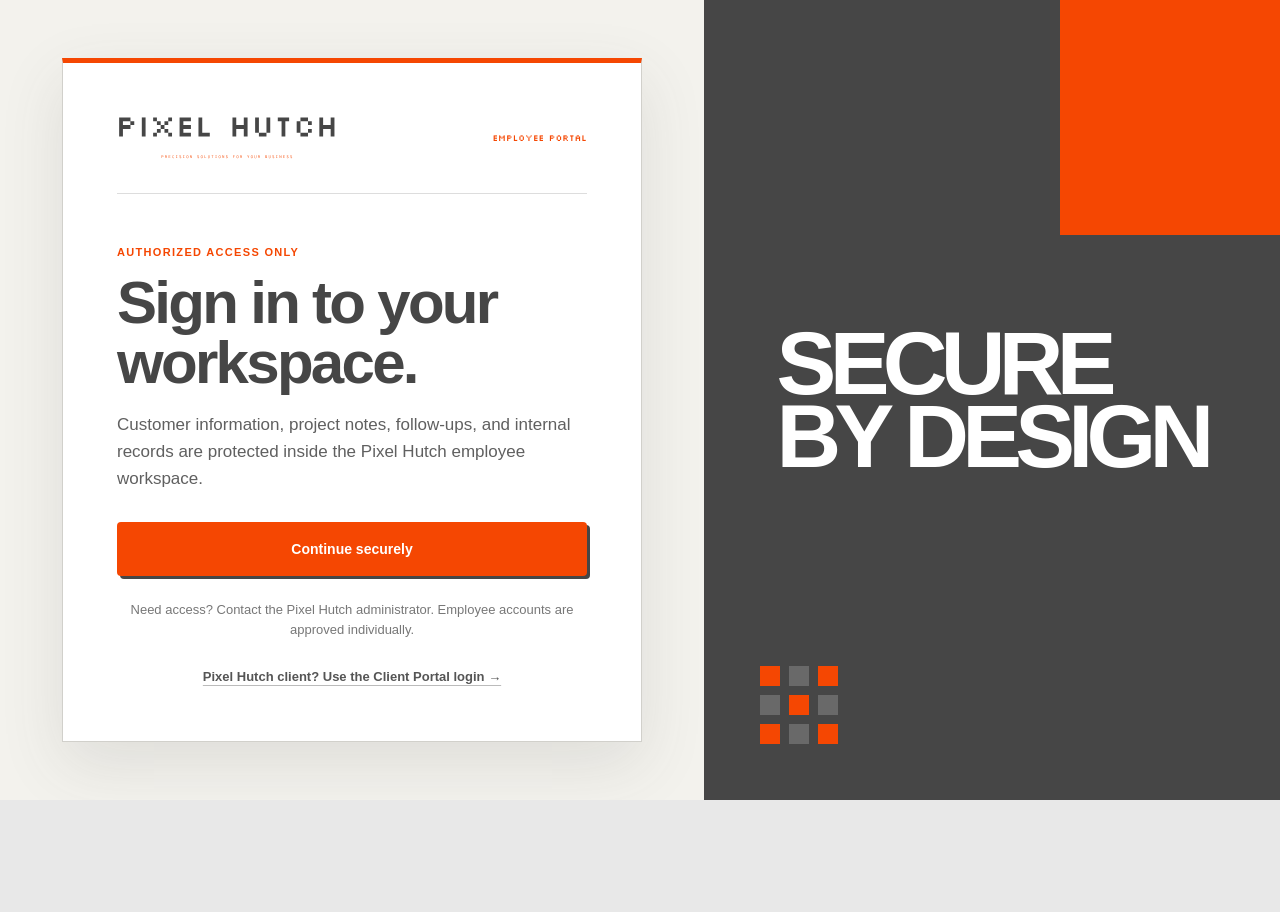
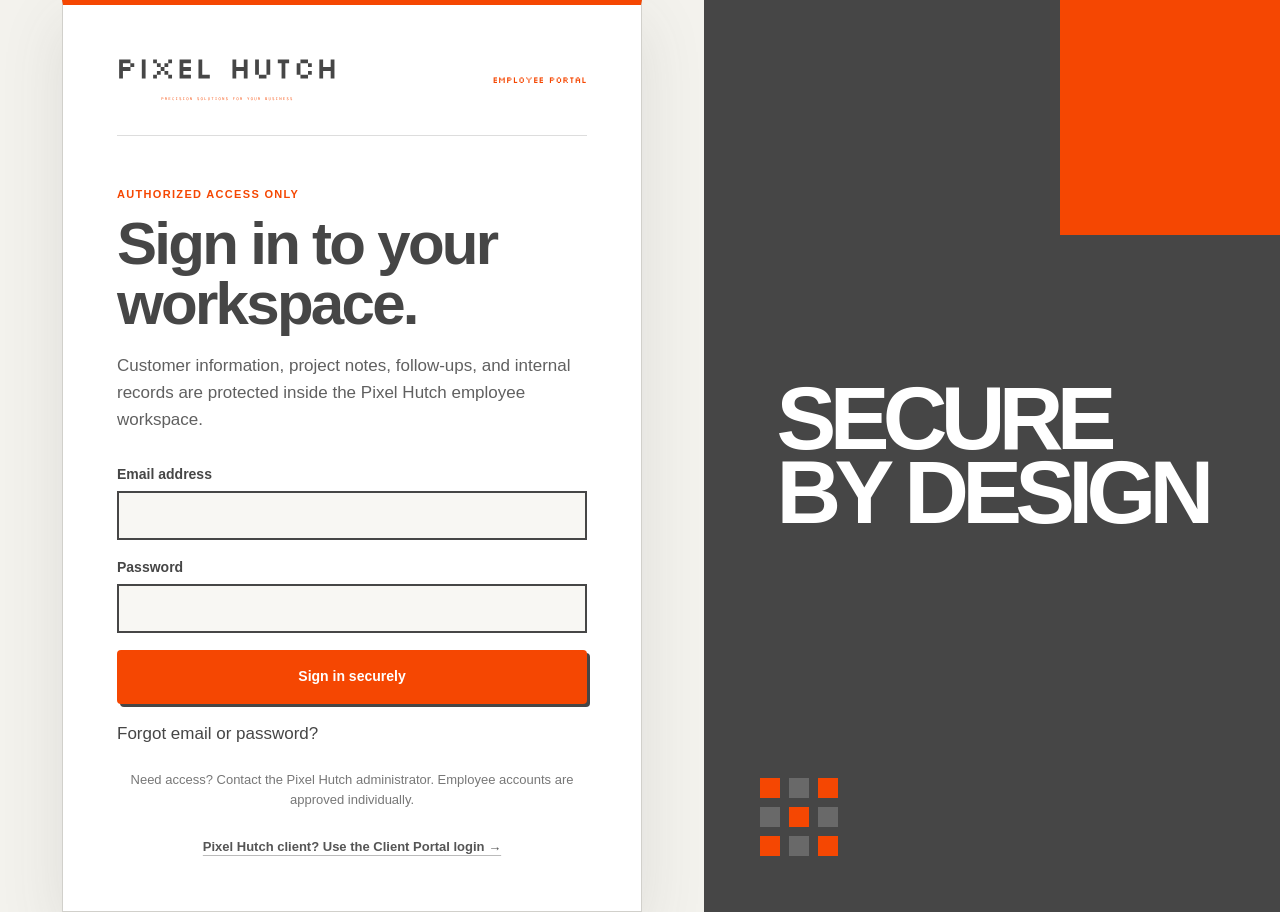
Before and after one commit to maxhutch102/website-final, a Next.js app: page /login in a window 1280 px wide. Before the commit the page ends 800 px from the top, so only its background shows below. Built offline with nearby package versions, Linux system fonts and the light colour scheme; no server answers.

Commit message:
Restore Business Hutch login form

```diff
--- a/app/login/page.tsx
+++ b/app/login/page.tsx
@@ -1,11 +1,13 @@
 import Link from "next/link";
-import { chatGPTSignInPath, getChatGPTUser } from "@/app/chatgpt-auth";
+import { getChatGPTUser, safeRelativeReturnPath } from "@/app/chatgpt-auth";
 
 export const dynamic = "force-dynamic";
 export const metadata = { robots: { index: false, follow: false } };
 
-export default async function LoginPage() {
+export default async function LoginPage({ searchParams }: { searchParams: Promise<{ error?: string; email?: string; returnTo?: string }> }) {
   const user = await getChatGPTUser();
+  const params = await searchParams;
+  const returnTo = safeRelativeReturnPath(params.returnTo || "/crm");
 
   return <main className="employee-login-shell">
     <section className="employee-login-card">
@@ -18,8 +20,15 @@ export default async function LoginPage() {
         <h1>{user ? "Welcome back." : "Sign in to your workspace."}</h1>
         <p>Customer information, project notes, follow-ups, and internal records are protected inside the Pixel Hutch employee workspace.</p>
       </div>
-      {user ? <Link className="crm-primary-button login-action" href="/crm">Open CRM</Link> :
-        <a className="crm-primary-button login-action" href={chatGPTSignInPath("/crm")}>Continue securely</a>}
+      {user ? <Link className="crm-primary-button login-action" href="/crm">Open Business Hutch</Link> :
+        <form className="auth-form" action="/api/auth/employee-login" method="post">
+          <input type="hidden" name="returnTo" value={returnTo} />
+          <label>Email address<input name="email" type="email" autoComplete="username" defaultValue={params.email || ""} required /></label>
+          <label>Password<input name="password" type="password" autoComplete="current-password" required /></label>
+          {params.error && <p className="auth-error">That email or password was not recognized.</p>}
+          <button className="crm-primary-button login-action">Sign in securely</button>
+          <Link className="auth-recovery-link" href="/forgot-password">Forgot email or password?</Link>
+        </form>}
       <p className="employee-login-help">Need access? Contact the Pixel Hutch administrator. Employee accounts are approved individually.</p>
       <Link className="login-switch-link" href="/client-login">Pixel Hutch client? Use the Client Portal login →</Link>
     </section>
```
